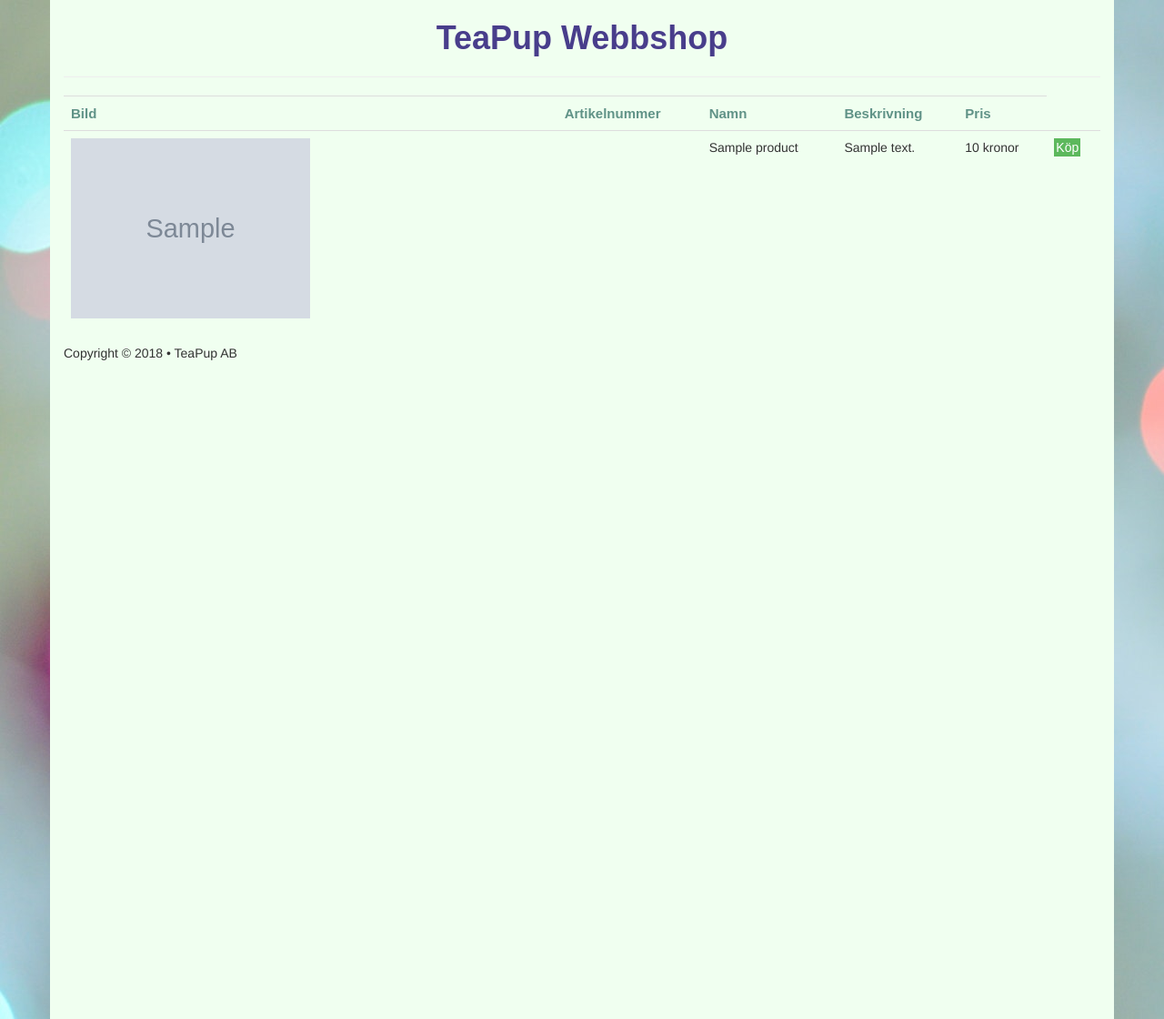
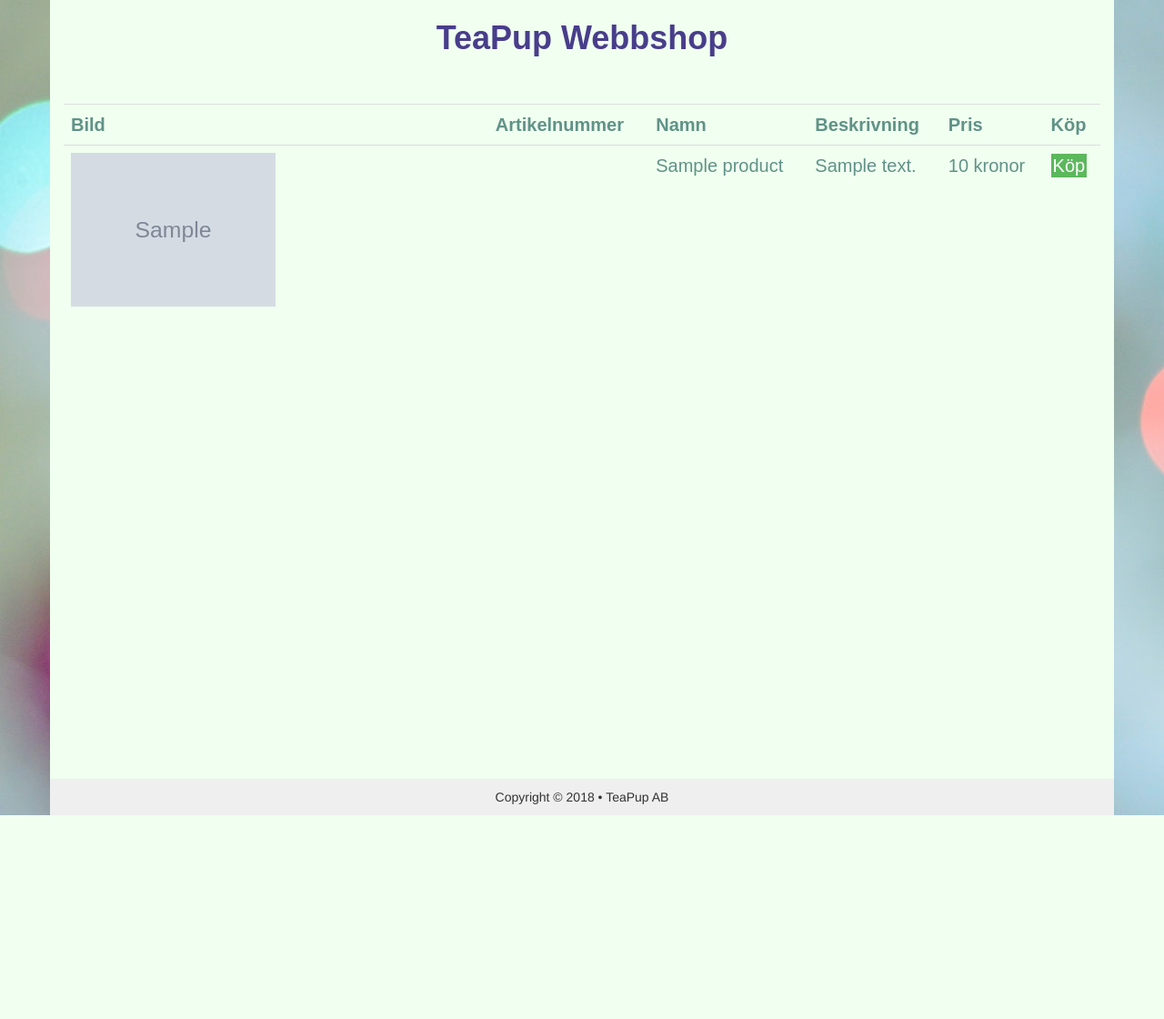
Before and after one commit to imostrom/Backend-Uppgift2, a PHP site: page / in a window 1280 px wide. Shown: the whole page at 91% size. After the commit the page ends 896 px from the top, so only its background shows below. Run offline with PHP 8.4, Linux system fonts and the light colour scheme; tables that the repository leaves empty or names only in its code hold one stand-in row (values such as "Sample post"); grey boxes marked "Sample" are stand-in pictures; data that the repository does not hold is empty; some libraries are stand-ins or nearby versions.

Commit message:
5th commit

```diff
--- a/header.php
+++ b/header.php
@@ -12,5 +12,6 @@
 
 </head>
 <body class="container">
+<div class="header">
 <h1><a href="index.php"><b>TeaPup Webbshop</b></a></h1>
-<hr>
+</div>
--- a/index.php
+++ b/index.php
@@ -22,6 +22,7 @@ $table = mysqli_query($connection , $query)
     <th>Namn</th>
     <th>Beskrivning</th>
     <th>Pris</th>
+    <th>Köp</th>
 
 </tr>
 <?php while($row = $table->fetch_assoc()) : ?>
--- a/style.css
+++ b/style.css
@@ -1,5 +1,5 @@
 
-div,h2,h3,th{
+div,h2,h3{
 text-align: center;
 color: rgb(96, 146, 135);
 font-family: fantasy;
@@ -21,10 +21,6 @@ h4{
     font-family: fantasy;
     }*/
 
-.row{
-    margin-top: 30px;
-}
-
 .row:after {
 content: "";
 display: table;
@@ -44,14 +40,15 @@ margin-bottom:50px;
 }
 body{
 background-color: honeydew;
-height: 140%;
 position: relative;
+height:112%
 }
 html{
 background-image: url("Bilder/background.jpeg");
-height: 100%;
+height:100%
+
 }
-.footer {
+footer {
     position: absolute;
     right: 0;
     bottom: 0;
@@ -59,7 +56,19 @@ height: 100%;
     padding: 1rem;
     background-color: #efefef;
     text-align: center;
+    padding: 10px;
+    margin-top: 100px;
   }
-  th{
-      text-align: left;
-  }
+th,td{
+text-align: left;
+font-size: 2rem;
+color: rgb(96, 146, 135);
+font-family: fantasy;
+margin:10px;
+}
+td{
+padding:30px;
+}
+.header{
+margin-bottom:50px;
+}
--- a/submit.php
+++ b/submit.php
@@ -6,7 +6,7 @@ include 'header.php';
 
 echo "<div style='text-align:center;'><h2>Tack för din beställning!</h2></div>"    .    "<br>";
 
-echo "<div style='text-align:center;'>En kopia på din beställning har skickats till ditt angivna e-mail. <br>
+echo "<div style='text-align:center;'>Vi sparar dina uppgifter för att underlätta vid eventuella framtida köp. <br>
 Din hundvalp kommer levereras inom 7-10 arbetsdagar. <br>
 Du har från och med mottagningsdatum 30 dagars ångerrätt. <br></div> ";
 
```
Also changed, not shown: insert.php (+27 -9 lines).
